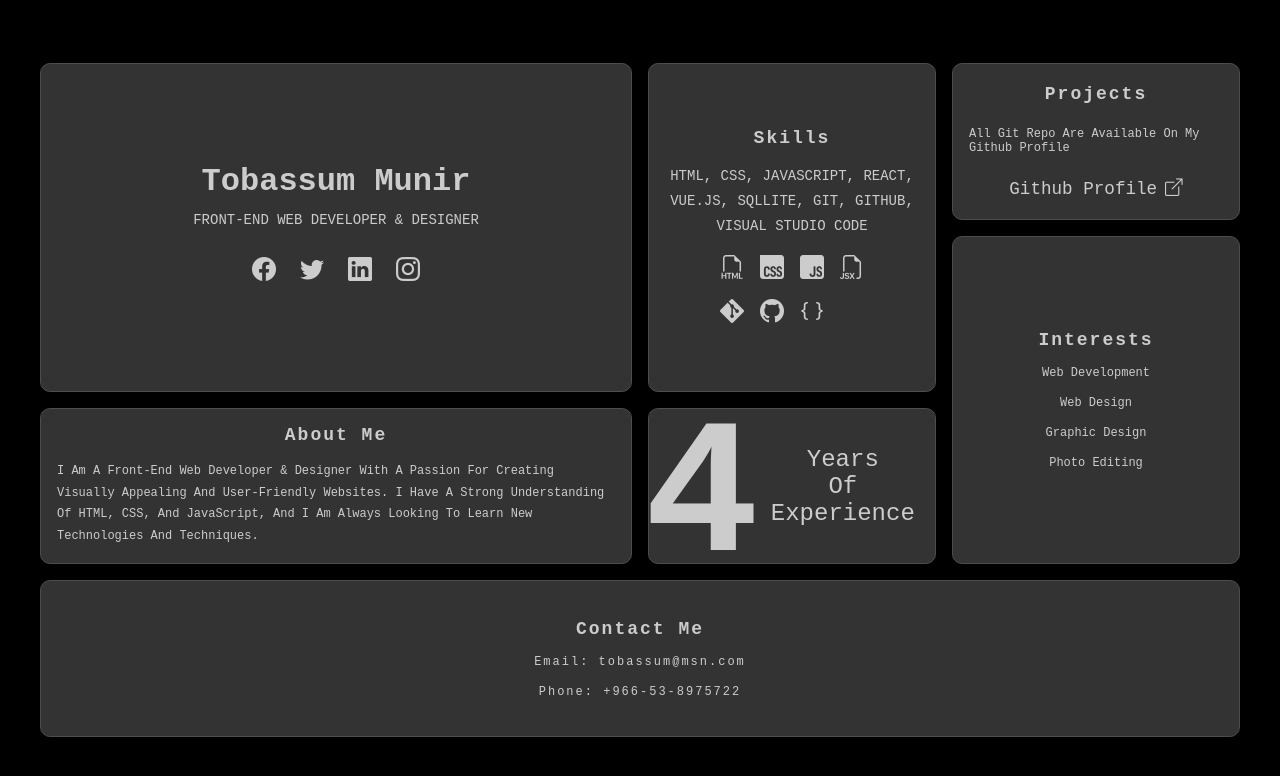
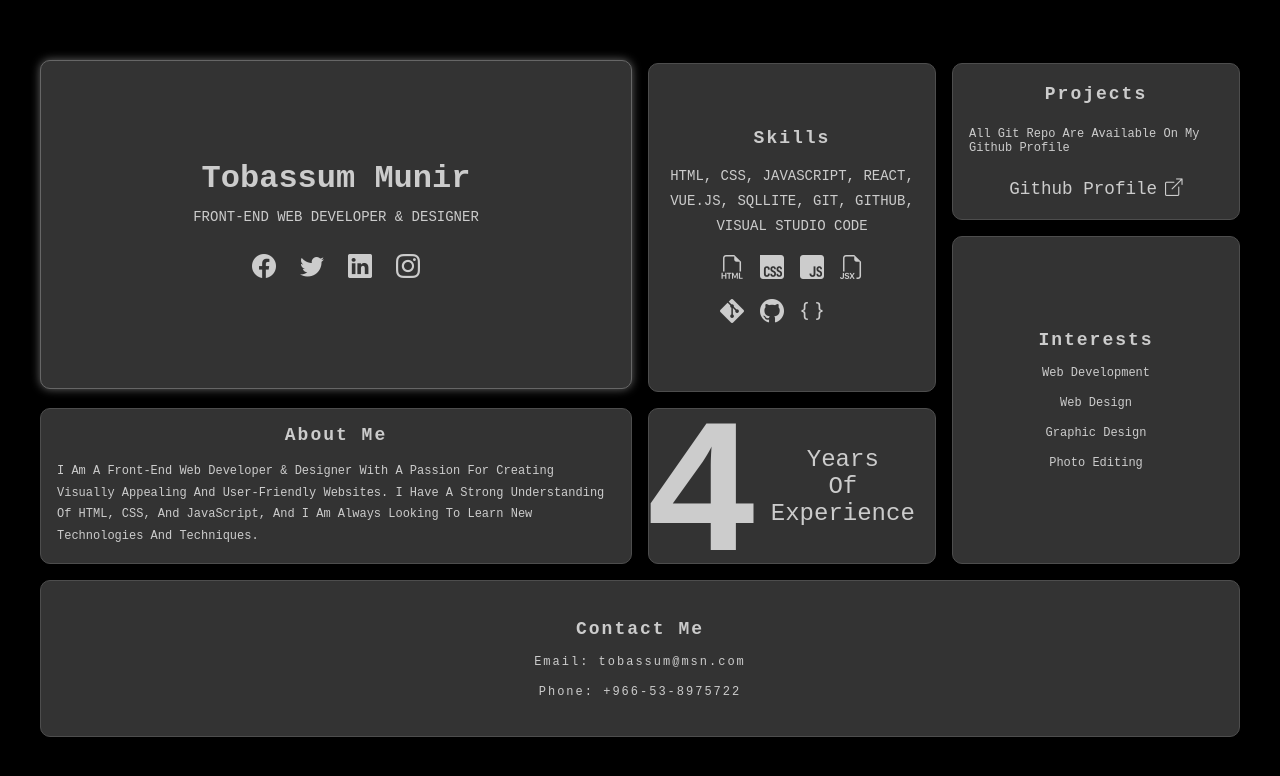
Before and after one commit to tobassum786/Grid-profile, a plain HTML site: page index.html in a window 1280 px wide. In both pictures the pointer is over the element 336 px from the left and 227 px from the top of the page. Drawn offline with nearby package versions, Linux system fonts and the light colour scheme; a web font is replaced by a local one.

Commit message:
add some transitions

```diff
--- a/css/styles.css
+++ b/css/styles.css
@@ -47,6 +47,12 @@ body {
 .grid-item {
     border: 1px solid var(--border-color);
     border-radius: 10px;
+    transition: var(--transition);
+    &:hover {
+        transform: translateY(-3px);
+        border: 1px solid hsl(from var(--border-color) h s calc(l + 10));
+        box-shadow: 0 0 10px hsl(from var(--border-color) h s calc(l + 10));
+    }
 }
 
 .dev-info-container {
```
